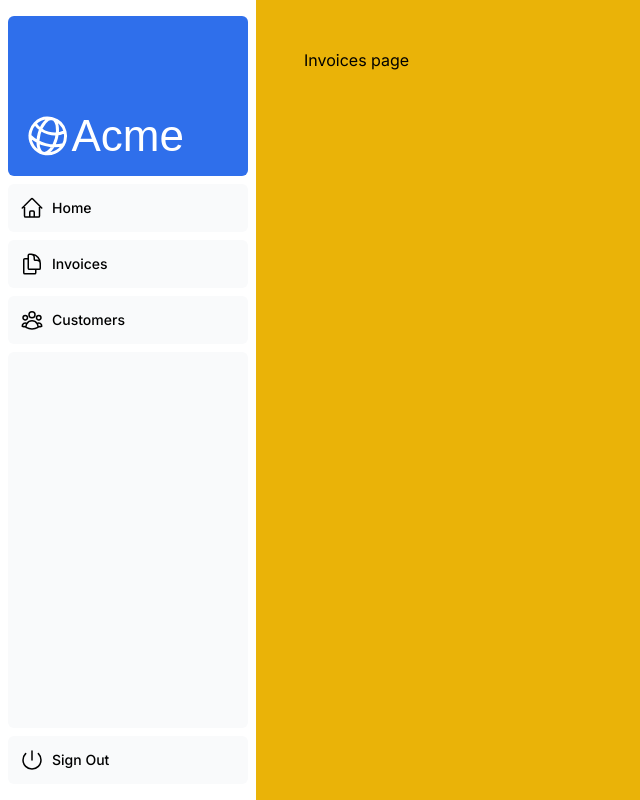
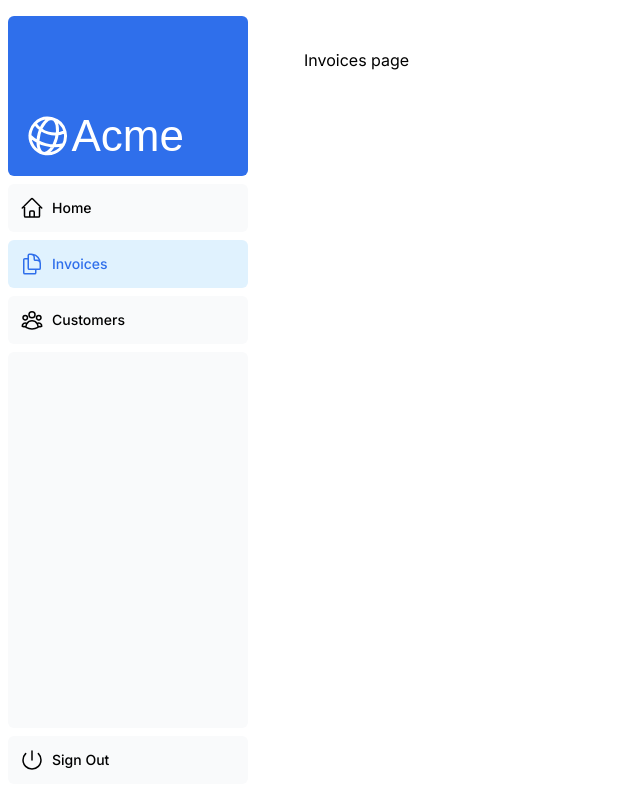
Before and after one commit to pandekar/nextjs-dashboard, a Next.js app: page /dashboard/invoices in a window 1280 px wide. Shown: the whole page, without its empty margins (0-640 px from the left). Built offline with nearby package versions, Linux system fonts and the light colour scheme; a web font is replaced by a local one.

Commit message:
chapter 5: Navigating Between Pages

```diff
--- a/app/dashboard/layout.tsx
+++ b/app/dashboard/layout.tsx
@@ -6,7 +6,7 @@
       <div className="w-full flex-none md:w-64">
         <SideNav />
       </div>
-      <div className="bg-yellow-500 flex-grow p-6 md:overflow-y-auto md:p-12">
+      <div className="flex-grow p-6 md:overflow-y-auto md:p-12">
         {children}
       </div>
     </div>
--- a/app/ui/dashboard/nav-links.tsx
+++ b/app/ui/dashboard/nav-links.tsx
@@ -1,8 +1,13 @@
+'use client'
+
 import {
   UserGroupIcon,
   HomeIcon,
   DocumentDuplicateIcon,
 } from '@heroicons/react/24/outline';
+import Link from 'next/link';
+import { usePathname } from 'next/navigation';
+import clsx from 'clsx';
 
 // Map of links to display in the side navigation.
 // Depending on the size of the application, this would be stored in a database.
@@ -17,19 +22,30 @@
 ];
 
 export default function NavLinks() {
+  const pathName = usePathname();
+
+  const getLinkNameClassName = (linkHref: String, activeLinkName: String) => {
+    return clsx(
+      "flex h-[48px] grow items-center justify-center gap-2 rounded-md bg-gray-50 p-3 text-sm font-medium hover:bg-sky-100 hover:text-blue-600 md:flex-none md:justify-start md:p-2 md:px-3",
+      {
+        'bg-sky-100 text-blue-600': activeLinkName === linkHref
+      }
+    );
+  }
+
   return (
     <>
       {links.map((link) => {
         const LinkIcon = link.icon;
         return (
-          <a
+          <Link
             key={link.name}
             href={link.href}
-            className="flex h-[48px] grow items-center justify-center gap-2 rounded-md bg-gray-50 p-3 text-sm font-medium hover:bg-sky-100 hover:text-blue-600 md:flex-none md:justify-start md:p-2 md:px-3"
+            className={getLinkNameClassName(link.href, pathName)}
           >
             <LinkIcon className="w-6" />
             <p className="hidden md:block">{link.name}</p>
-          </a>
+          </Link>
         );
       })}
     </>
```
